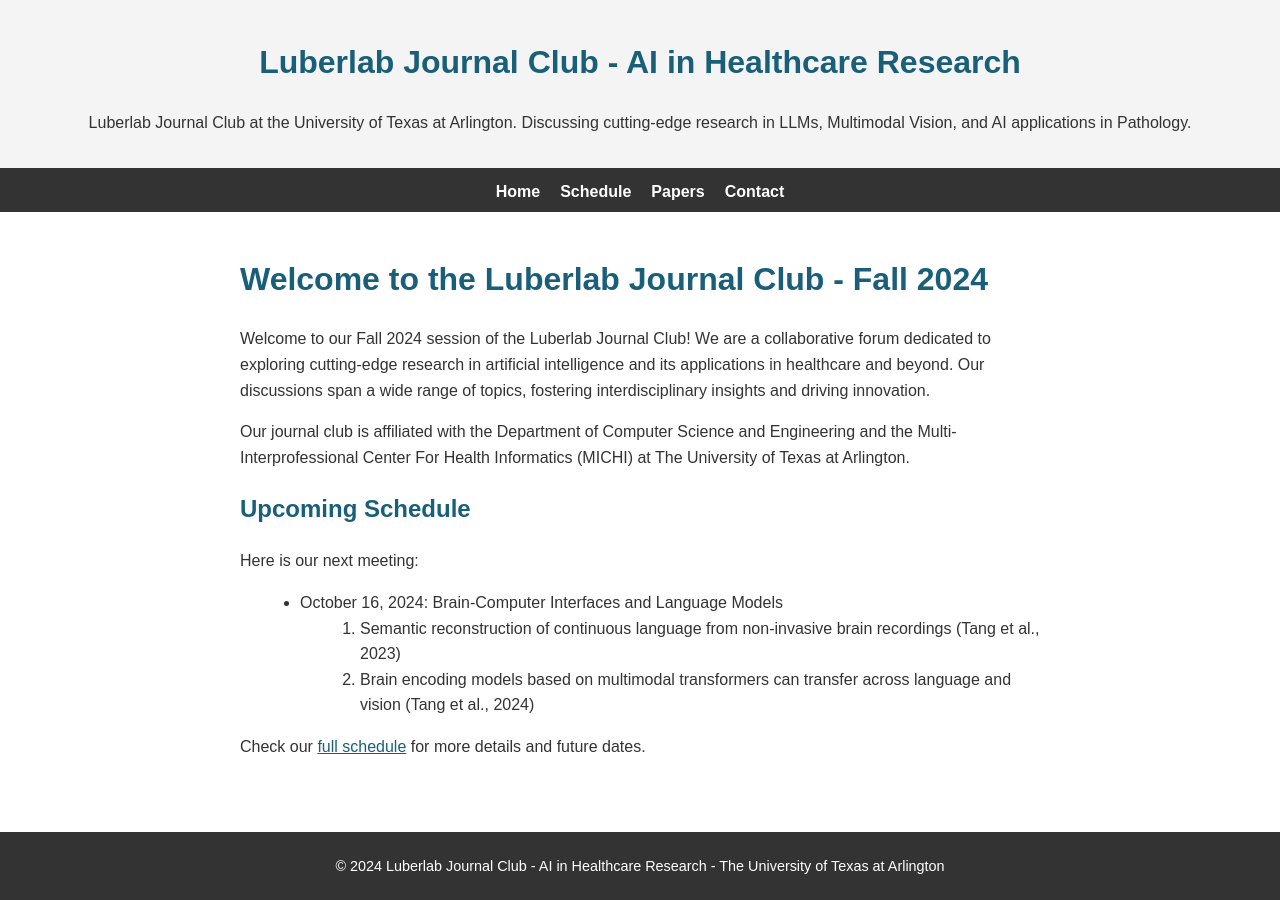
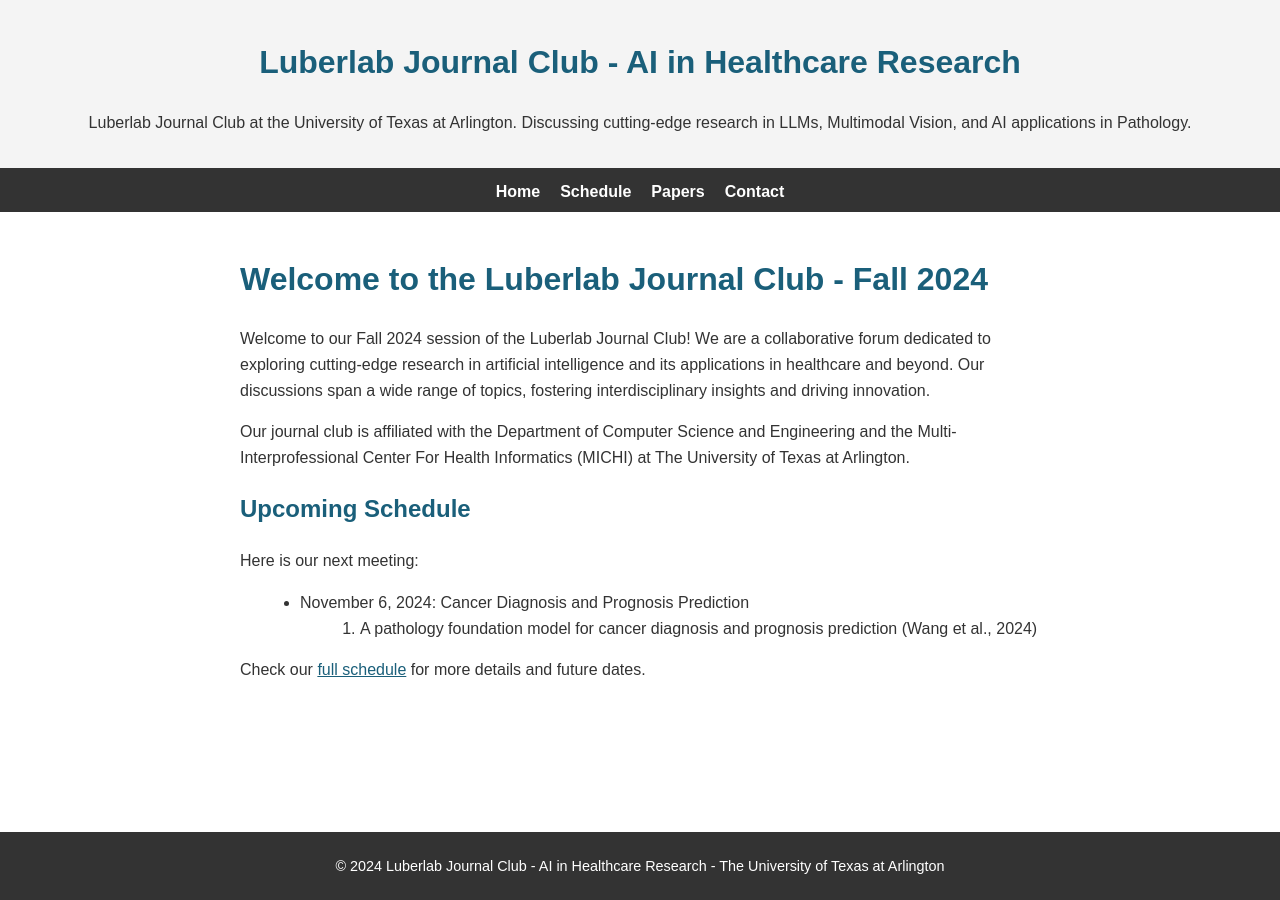
Before and after one commit to facevoid/luberlab-journal-club, a Jekyll site: the page built from index.md, in a window 1280 px wide. Built offline with Jekyll 4.4.1, drawn with Linux system fonts in a browser that asks for light colours.

Commit message:
Add Nov 6

```diff
--- a/index.md
+++ b/index.md
@@ -3,16 +3,17 @@ layout: default
 title: "Luberlab Journal Club - Fall 2024 | University of Texas at Arlington"
 description: "Join the Luberlab Journal Club for discussions on AI in healthcare, language models, and interdisciplinary research at UTA."
 ---
+
 # Welcome to the Luberlab Journal Club - Fall 2024
+
 Welcome to our Fall 2024 session of the Luberlab Journal Club! We are a collaborative forum dedicated to exploring cutting-edge research in artificial intelligence and its applications in healthcare and beyond. Our discussions span a wide range of topics, fostering interdisciplinary insights and driving innovation.
 
 Our journal club is affiliated with the Department of Computer Science and Engineering and the Multi-Interprofessional Center For Health Informatics (MICHI) at The University of Texas at Arlington.
 
 ## Upcoming Schedule
+
 Here is our next meeting:
-
-- October 16, 2024: Brain-Computer Interfaces and Language Models
-  1. Semantic reconstruction of continuous language from non-invasive brain recordings (Tang et al., 2023)
-  2. Brain encoding models based on multimodal transformers can transfer across language and vision (Tang et al., 2024)
+- November 6, 2024: Cancer Diagnosis and Prognosis Prediction
+  1. A pathology foundation model for cancer diagnosis and prognosis prediction (Wang et al., 2024)
 
 Check our [full schedule]({{ "/schedule" | relative_url }}) for more details and future dates.
```
Also changed, not shown: schedule.md (+1 -1 lines).
